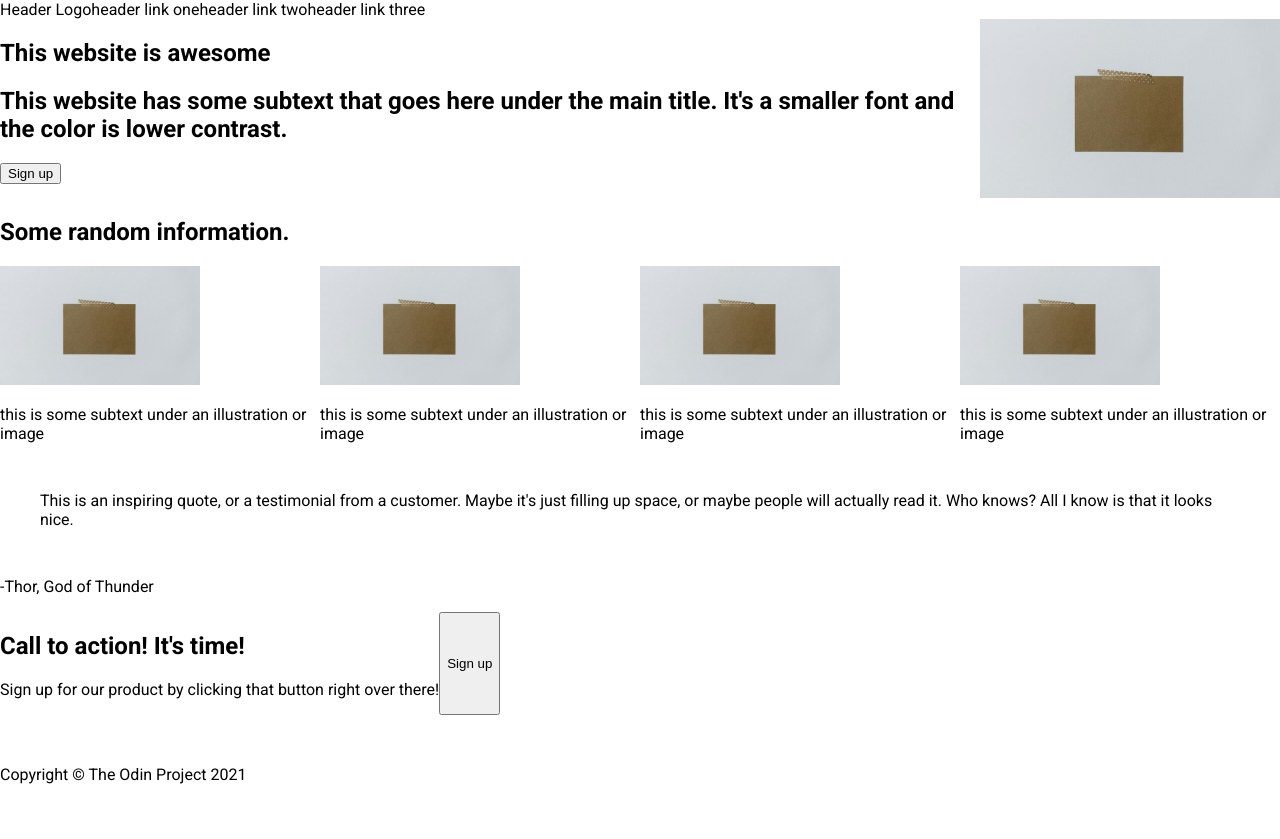
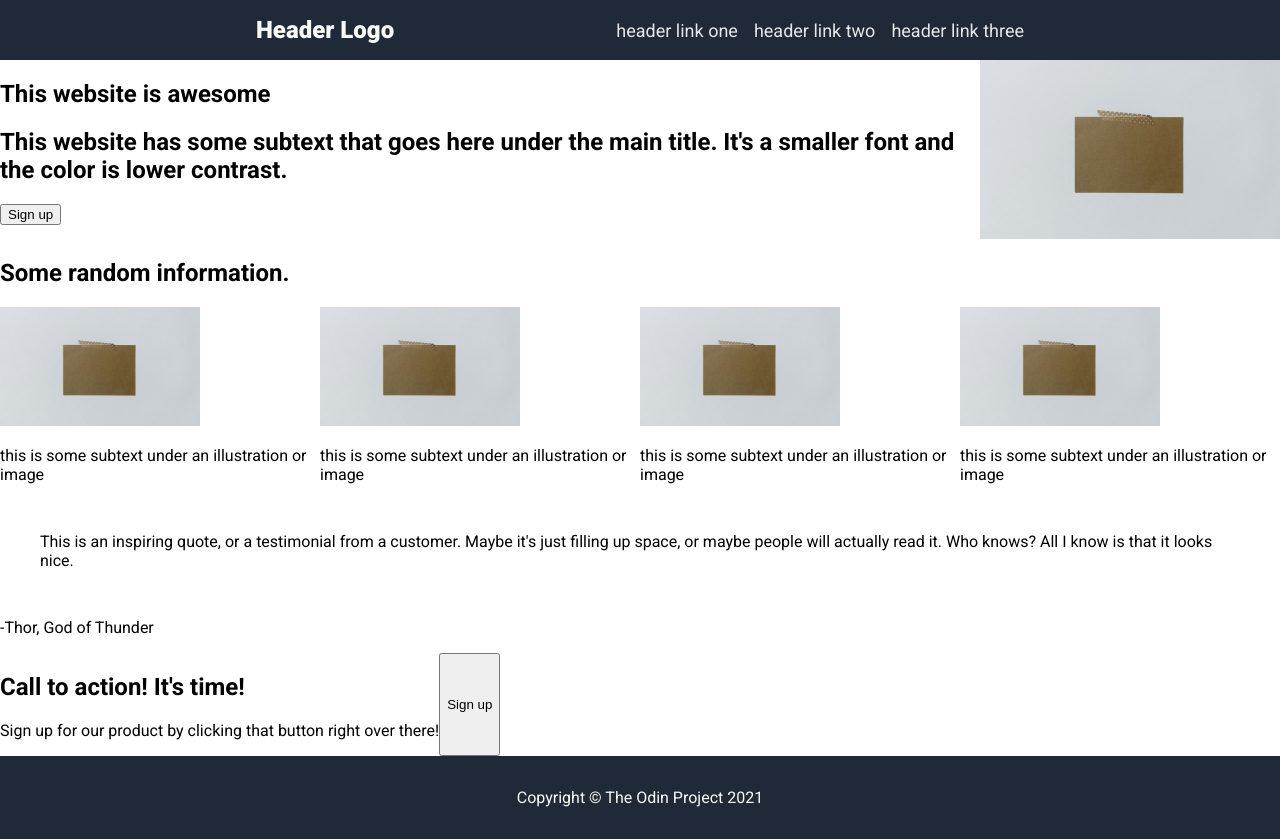
Before and after one commit to Simonaglem/odin-landing-page, a plain HTML site: page index.html in a window 1280 px wide. Before the commit the page ends 800 px from the top, so only its background shows below. Drawn offline with Linux system fonts and the light colour scheme.

Commit message:
Update header and footer layout and styling Adjusted header and footer based on design. Made header sticky.

```diff
--- a/index.html
+++ b/index.html
@@ -12,8 +12,8 @@
     <body>
         <header class="header">
             <div class="header__logo">Header Logo</div>
-            <nav class="header__nav">
-                <ul>
+            <nav>
+                <ul class="header__nav vertical-list">
                     <li><a href="#">header link one</a></li>
                     <li><a href="#">header link two</a></li>
                     <li><a href="#">header link three</a></li>
--- a/style.css
+++ b/style.css
@@ -1,3 +1,12 @@
+:root {
+    --c-dark: #1F2937;
+    --c-neutral: #E5E7EB;
+    --c-light: #F9FAF8;
+    --c-accent: #3882F6;
+
+    --w-text-heavy: 900;
+}
+
 html {
     height: 100%;
 }
@@ -10,20 +19,48 @@ body {
     flex-direction: column;
 }
 
-ul {
-    display: flex;
-    list-style: none;
-    margin: 0;
-    padding: 0;
-}
-
 a {
-    color: black;
     text-decoration: none;
 }
 
+.vertical-list {
+    margin: 0;
+    padding: 0;
+    display: flex;
+    list-style: none;
+    gap: 1rem;
+}
+
+/*Header and Footer*/
 .header, .footer {
+    background-color: var(--c-dark);
+    color: var(--c-light);
     display: flex;
+}
+
+.header {
+    padding: 1rem 20%;
+    position: sticky;
+    top: 0;
+    justify-content: space-between;
+    align-items: center;
+}
+
+.header__logo {
+    font-size: 24px;
+    font-weight: var(--w-text-heavy);
+    margin-right: auto;
+}
+
+.header__nav a {
+    color: var(--c-neutral);
+    font-size: 18px;
+}
+
+.footer {
+    padding: 1rem;
+    justify-content: center;
+    align-items: center;
 }
 
 .content {
```
